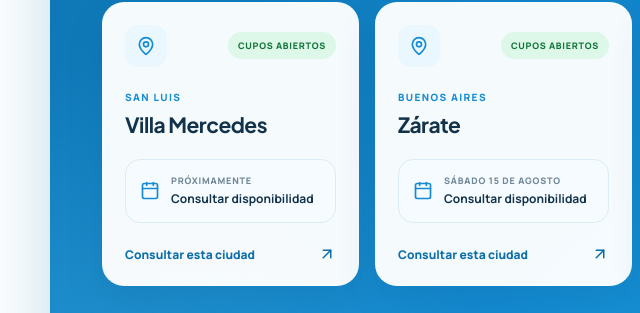
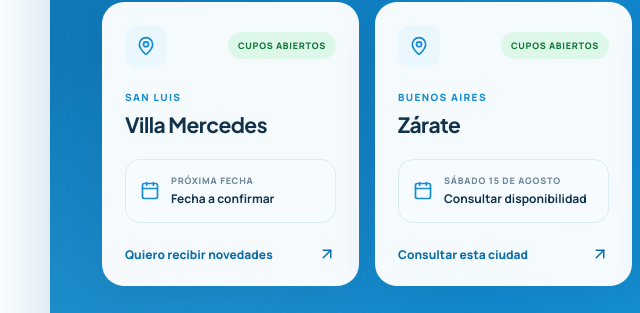
Before and after one commit to neoluz-studio/institutocrecer, a plain HTML site: page index.html in a window 1280 px wide. Shown: the part 7381-7694 px from the top of the page, 0-640 px from the left. Drawn offline with nearby package versions, Linux system fonts and the light colour scheme.

Commit message:
textos mercedes

```diff
--- a/index.html
+++ b/index.html
@@ -1198,8 +1198,8 @@
             <i data-lucide="calendar"></i>
 
             <div>
-              <small> Próximamente  </small>
-              <strong>Consultar disponibilidad</strong>
+              <small> PRÓXIMA FECHA  </small>
+              <strong>Fecha a confirmar</strong>
             </div>
           </div>
 
@@ -1209,7 +1209,7 @@
             target="_blank"
             rel="noopener noreferrer"
           >
-            Consultar esta ciudad
+            Quiero recibir novedades
             <i data-lucide="arrow-up-right"></i>
           </a>
         </article>
```
